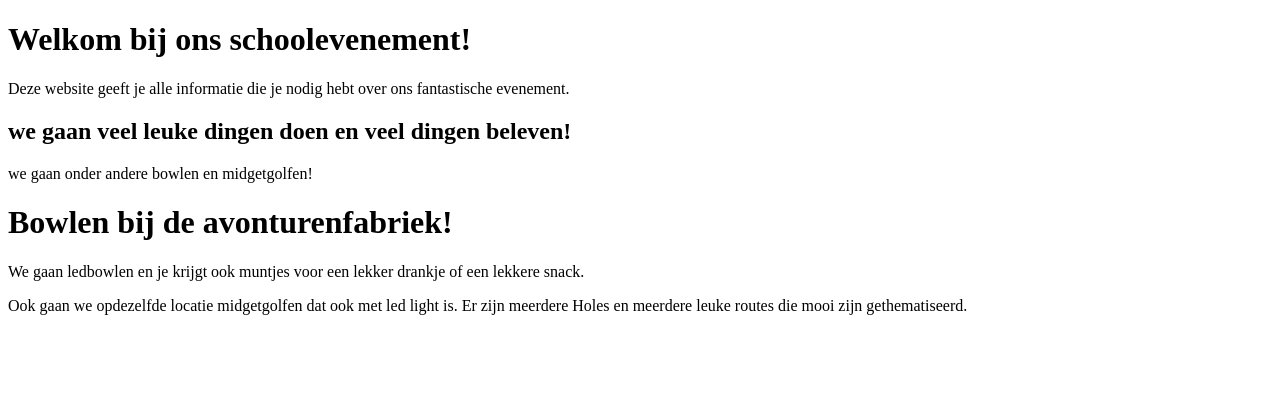
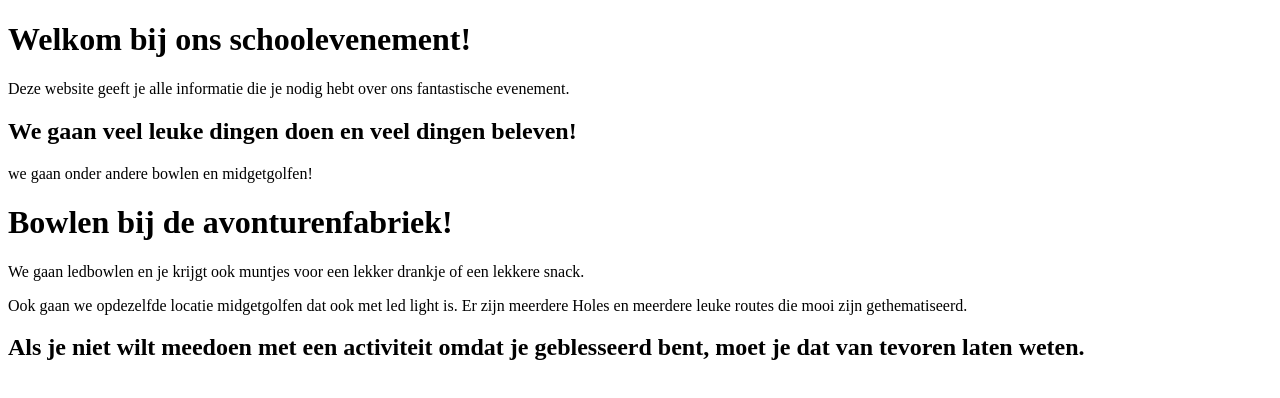
Before and after one commit to Teun820/html-weekopdracht-2-bouwen, a plain HTML site: page index.html in a window 1280 px wide. Drawn offline with Linux system fonts and the light colour scheme.

Commit message:
WebLab Run 20-11-2026 11:34:39 (UTC+01:00)

```diff
--- a/index.html
+++ b/index.html
@@ -10,7 +10,7 @@
     <p>Deze website geeft je alle informatie die je nodig hebt over ons fantastische evenement.</p>
 </body>
 <body>
-<h2> we gaan veel leuke dingen doen en veel dingen beleven!</h2>
+<h2> We gaan veel leuke dingen doen en veel dingen beleven!</h2>
 <p> we gaan onder andere bowlen en midgetgolfen!</p>
 </html>
 
@@ -30,3 +30,4 @@
 <body>
 <p> Ook gaan we opdezelfde locatie midgetgolfen dat ook met led light is. Er zijn meerdere Holes en meerdere leuke routes die mooi zijn gethematiseerd.</p>
 </body>
+<h2>  <b> Als je niet wilt meedoen met een activiteit omdat je geblesseerd bent, moet je dat van tevoren laten weten. </b> </h2>
```
Also changed, not shown: 1 other file.
